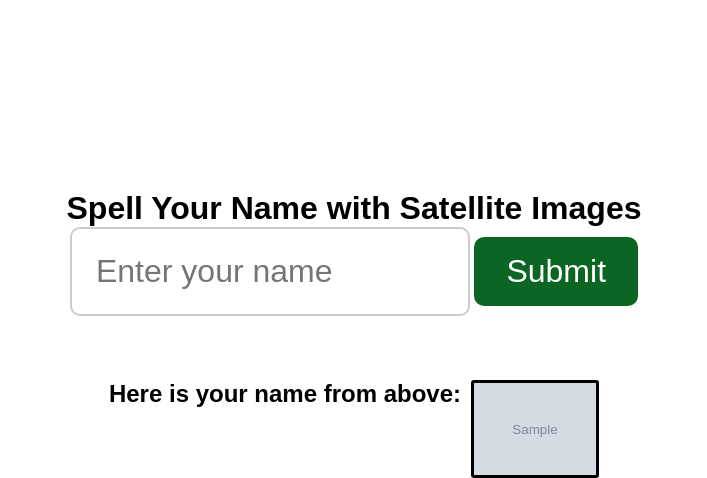
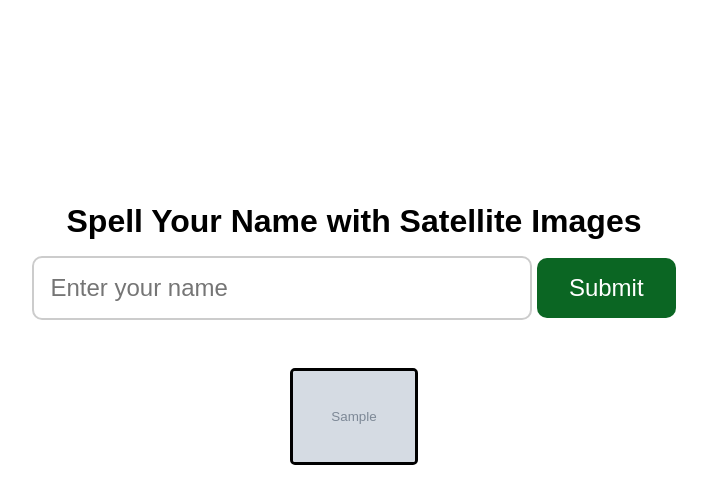
Before and after one commit to PatFrdnnd/sentname, a Flask app: template templates/index.html in a window 1280 px wide. Shown: the top 478 px of the page, without its empty margins (286-993 px from the left). Run offline with Flask 3, Linux system fonts and the light colour scheme; the template is opened without the code that fills it: most values are stand-ins (such as "Sample title", 1, 10 or a date in 2020); grey boxes marked "Sample" are stand-in pictures.

Commit message:
Update index.html

```diff
--- a/templates/index.html
+++ b/templates/index.html
@@ -3,7 +3,7 @@
 <head>
     <meta charset="UTF-8">
     <meta name="viewport" content="width=device-width, initial-scale=1.0">
-    <title>Spell Your Name with Aerial Images</title>
+    <title>Spell Your Name with Satellite Images</title>
     <style>
         * {
             margin: 0;
@@ -12,40 +12,38 @@
         }
 
         html, body {
-            font-family: Arial, sans-serif;
-            width: 100%;
             height: 100%;
-            overflow-x: hidden; /* Prevents horizontal scrolling */
             display: flex;
             flex-direction: column;
+            justify-content: center;
             align-items: center;
-            justify-content: center; /* Centers everything vertically and horizontally */
+            font-family: Arial, sans-serif;
+            text-align: center;
         }
 
-        /* Center the form and title */
+        /* Centering content */
         .content {
-            display: flex;
-            flex-direction: column;
-            align-items: center;
-            text-align: center;
             margin-bottom: 2rem;
         }
 
-        /* Centering the headline and text box horizontally */
+        h1 {
+            font-size: 2rem;
+            margin-bottom: 1rem;
+        }
+
         input[type="text"] {
             width: 80vw; /* 80% of viewport width */
-            max-width: 400px; /* Limit the size */
-            padding: 1.5rem;
-            font-size: 2rem;
+            max-width: 500px; /* Max size for large screens */
+            padding: 1rem;
+            font-size: 1.5rem;
             border: 2px solid #ccc;
             border-radius: 10px;
-            margin-bottom: 2rem;
+            margin-bottom: 1rem;
         }
 
-        /* Responsive button */
         button {
             padding: 1rem 2rem;
-            font-size: 2rem;
+            font-size: 1.5rem;
             background-color: #0B6623;
             color: white;
             border: none;
@@ -53,39 +51,39 @@
             cursor: pointer;
         }
 
-        /* Flex container for images */
+        /* Image container to keep images in one row */
         .name-images {
             display: flex;
-            flex-wrap: nowrap; /* Prevent images from wrapping into multiple rows */
-            justify-content: center; /* Center images horizontally */
+            justify-content: center;
+            align-items: center;
             gap: 10px;
+            flex-wrap: nowrap; /* Prevent wrapping to a new line */
+            overflow-x: auto; /* Allow horizontal scrolling if needed */
             width: 100%;
-            max-width: 100%;
-            overflow: hidden;
+            max-width: 100vw; /* Ensure images fit within the viewport width */
         }
 
-        /* Image styling */
         .name-images img {
-            flex-shrink: 1; /* Allow images to shrink if necessary */
-            width: 10vw; /* Each image takes 10% of the viewport width */
-            height: auto;
+            width: 10vw; /* Width is 10% of viewport width */
+            height: auto; /* Maintain aspect ratio */
+            flex-shrink: 1; /* Allow images to shrink */
             border: 3px solid black;
-            border-radius: 3px;
+            border-radius: 5px;
         }
 
-        /* Banner fixes */
+        /* Banner style */
         .banner-container {
             width: 100%;
             display: flex;
             justify-content: center;
             align-items: center;
-            padding: 2vh 0;
+            padding: 1rem 0;
         }
 
         .banner {
             width: 100%;
             height: auto;
-            max-height: 100px; /* Set a max height for the banner */
+            max-height: 100px; /* Set max height */
             object-fit: contain;
         }
     </style>
@@ -104,7 +102,6 @@
     <!-- If images are submitted, display them -->
     {% if images %}
         <div class="name-images">
-            <h2>Here is your name from above:</h2>
             {% for img in images %}
                 <img src="{{ img }}" alt="Letter">
             {% endfor %}
```
